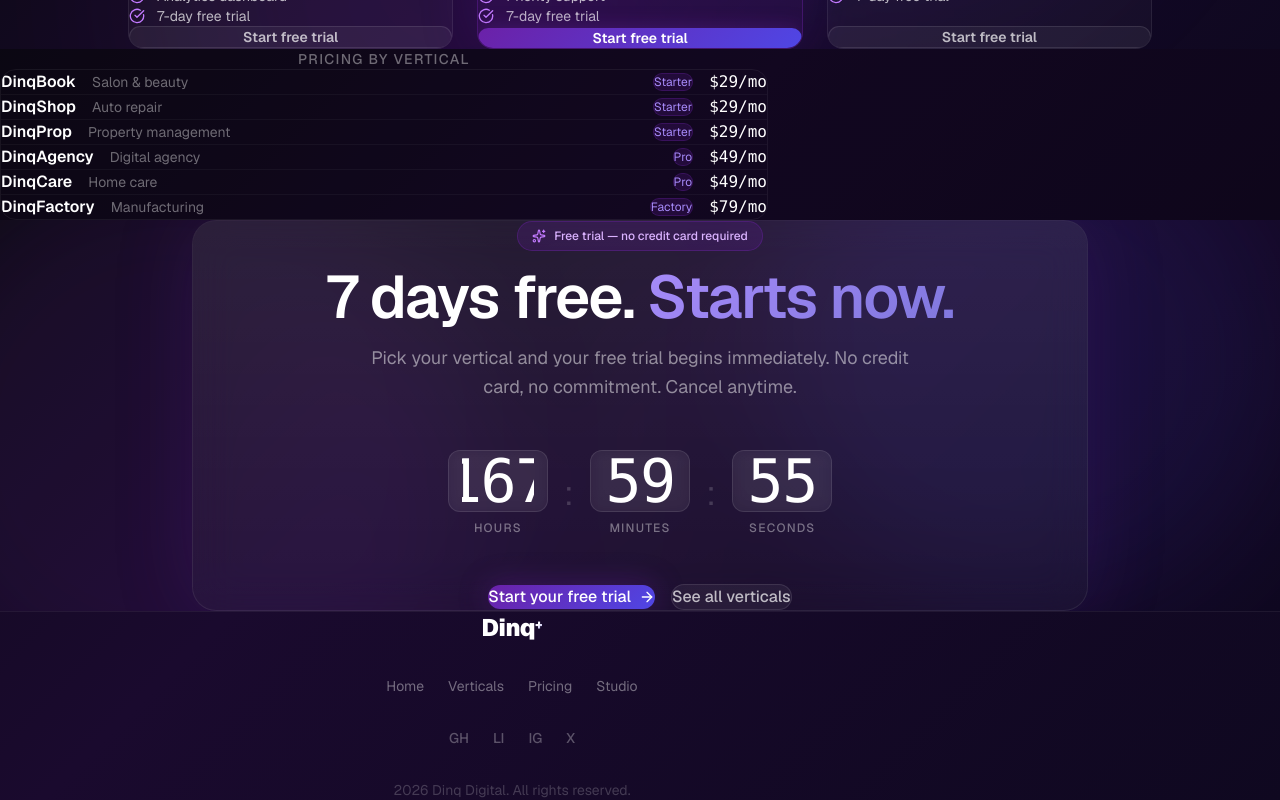
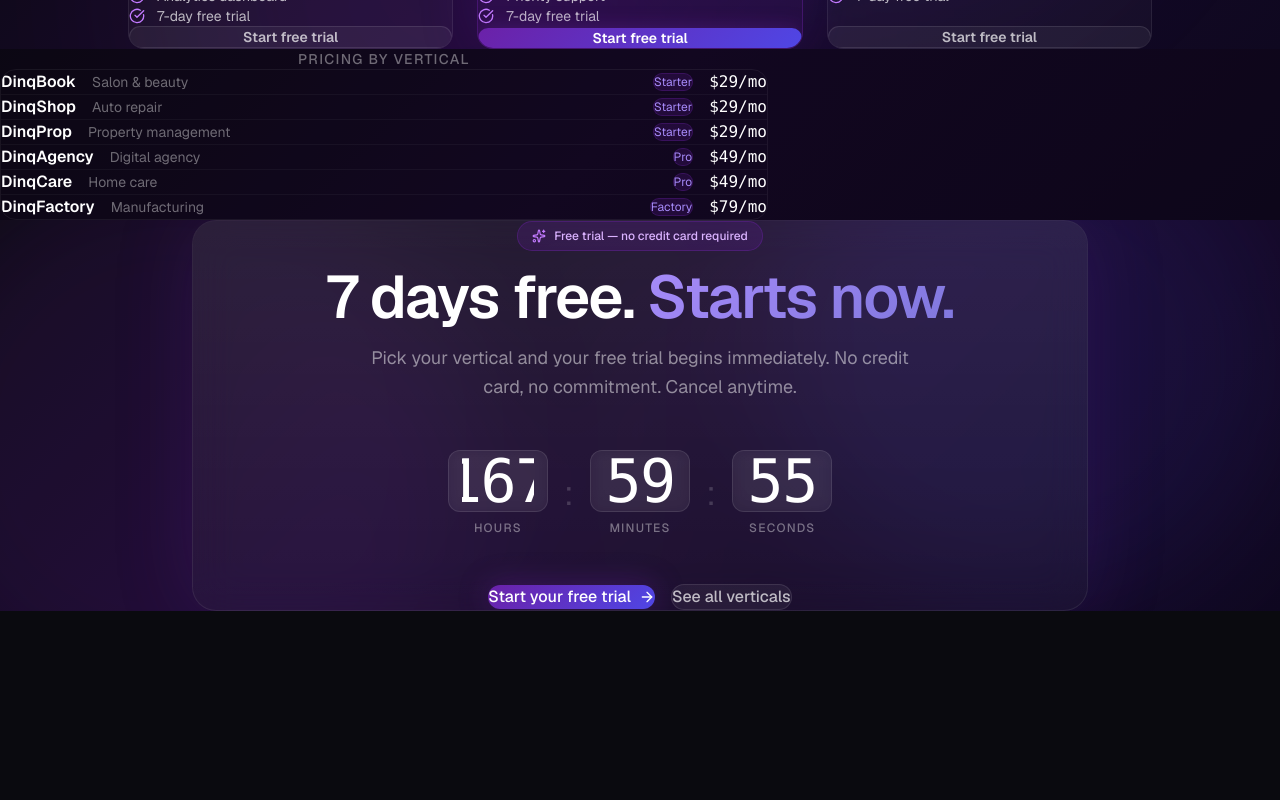
Before and after one commit to taydo44/dinqplus-marketing, a Next.js app in the folder dinqplus-marketing/: page /pricing in a window 1280 px wide. Shown: the part 402-1202 px from the top of the page. After the commit the page ends 1013 px from the top, so only its background shows below. Built offline with nearby package versions, Linux system fonts and the light colour scheme.

Commit message:
fix: remove footer from all pages

```diff
--- a/dinqplus-marketing/app/pricing/page.tsx
+++ b/dinqplus-marketing/app/pricing/page.tsx
@@ -2,7 +2,6 @@
 import { Navbar } from "@/components/navbar"
 import AuroraPricing from "@/components/aurora-pricing"
 import { CountdownBanner } from "@/components/countdown-banner"
-import { Footer } from "@/components/footer"
 import { useRouter } from "next/navigation"
 
 const verticalPricing = [
@@ -60,7 +59,6 @@ export default function PricingPage() {
 
       {/* Countdown CTA */}
       <CountdownBanner />
-      <Footer />
     </div>
   )
 }
--- a/dinqplus-marketing/app/studio/page.tsx
+++ b/dinqplus-marketing/app/studio/page.tsx
@@ -5,7 +5,6 @@ import { Globe } from "@/components/globe"
 import { Gallery } from "@/components/gallery"
 import { LocationMap } from "@/components/location-map"
 import { SocialConnect } from "@/components/social-connect"
-import { Footer } from "@/components/footer"
 
 export default function StudioPage() {
   const router = useRouter()
@@ -127,7 +126,6 @@ export default function StudioPage() {
           </div>
         </div>
       </footer>
-      <Footer />
     </div>
   )
 }
--- a/dinqplus-marketing/app/verticals/page.tsx
+++ b/dinqplus-marketing/app/verticals/page.tsx
@@ -2,7 +2,6 @@
 import { Navbar } from "@/components/navbar"
 import { GlowCard } from "@/components/glow-card"
 import OrbitalTimeline from "@/components/orbital-timeline"
-import { Footer } from "@/components/footer"
 import { useRouter } from "next/navigation"
 
 const activeVerticals = [
@@ -149,7 +148,6 @@ export default function VerticalsPage() {
         </div>
         <OrbitalTimeline />
       </section>
-      <Footer />
     </div>
   )
 }
```
